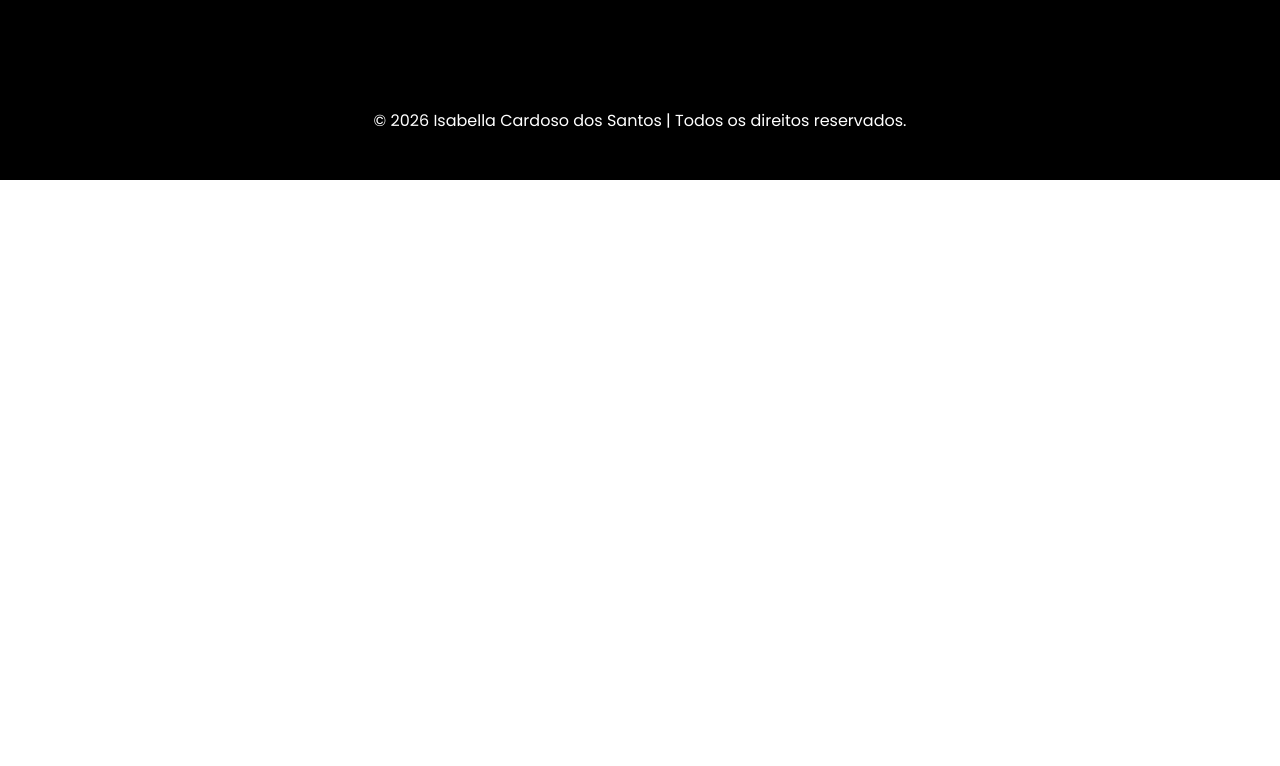
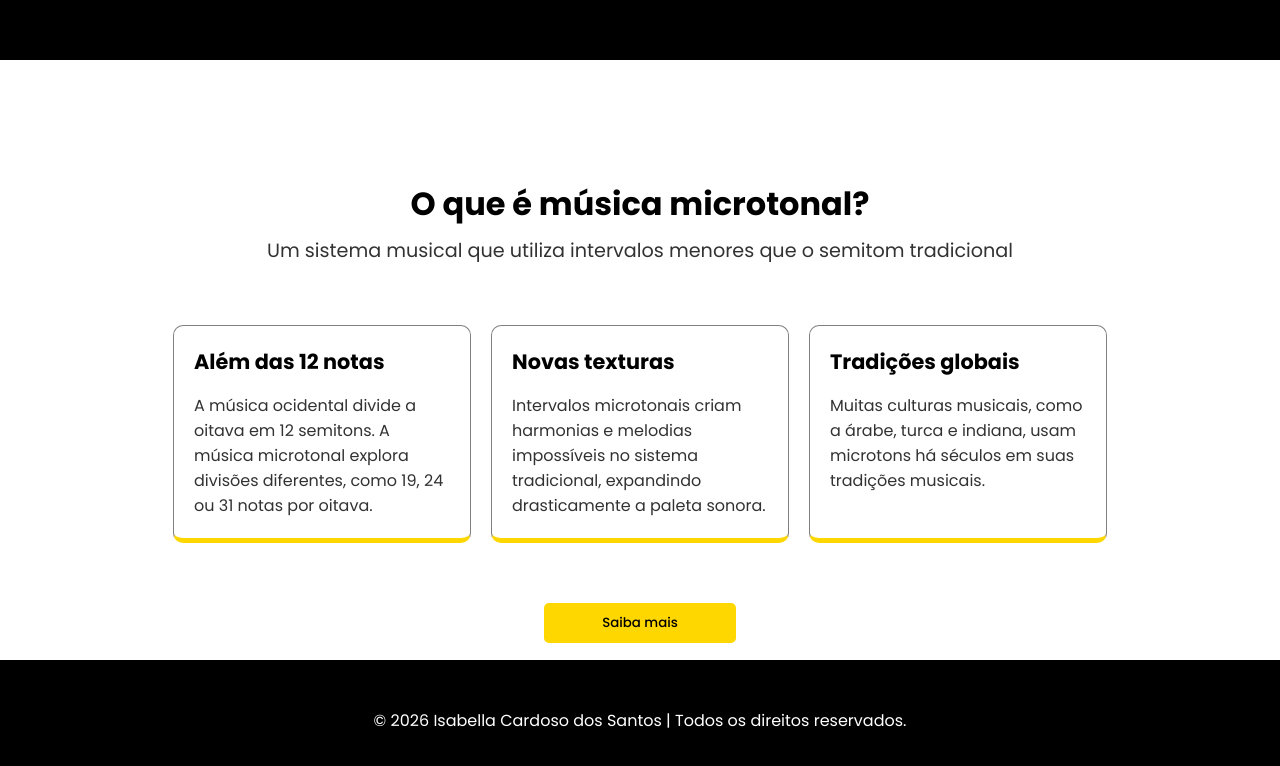
Before and after one commit to isacardosods/microtonal-music-blog, a website: page index.html in a window 1280 px wide. Shown: the part 740-1506 px from the top of the page. Before the commit the page ends 920 px from the top, so only its background shows below. Drawn offline with Linux system fonts and the light colour scheme; a web font is replaced by a local one.

Commit message:
feat: add html e css da sessão sobre

```diff
--- a/home.css
+++ b/home.css
@@ -90,3 +90,65 @@ main {
 .cadastro:hover{
     background-color: hsla(0, 0%, 100%, 0.181);
 }
+
+.sobre{
+    width: 100%;
+    height: 75vh;
+    display: flex;
+    align-items: center;
+    flex-direction: column;
+}
+
+.sobre .text-box-sobre{
+    display: flex;
+    flex-direction: column;
+    text-align: center;
+}
+
+.sobre .text-box-sobre .title{
+    font-size: 2em;
+    font-weight: 700;
+    margin-top: 15vh;
+}
+
+.sobre .text-box-sobre .descricao{
+    font-size: 1.2em;
+    color: rgb(50, 50, 50);
+    margin-top: 1vh;
+}
+
+.sobre .cards{
+    display: flex;
+    justify-content: space-between;
+    padding: 20px;
+    gap: 20px;
+    margin-top: 5vh;
+}
+
+.sobre .card{
+    width: 20vw;
+    padding: 20px;
+    border: 1px solid gray;
+    border-radius: 10px;
+    border-bottom: 5px solid #FFD700;
+}
+
+.sobre .card span{
+    font-size: 1.3em;
+    font-weight: 700;
+}
+
+.sobre .card p{
+    margin-top: 2vh;
+    color: rgb(50, 50, 50);
+}
+
+.sobre .more{
+    margin-top: 5vh;
+    background-color: #FFD700;
+    border: none;
+}
+
+.sobre .more:hover{
+    background-color: #a28d18;
+}
--- a/index.html
+++ b/index.html
@@ -41,7 +41,29 @@
         </div>
     </main>
 
+    <div class="sobre">
+        <div class="text-box-sobre">
+            <span class="title">O que é música microtonal?</span>
+            <p class="descricao">Um sistema musical que utiliza intervalos menores que o semitom tradicional</p>
+        </div>
+        <div class="cards">
+            <div class="card">
+                <span class="title">Além das 12 notas</span>
+                <p class="descricao">A música ocidental divide a oitava em 12 semitons. A música microtonal explora divisões diferentes, como 19, 24 ou 31 notas por oitava.</p>
+            </div>
 
+            <div class="card">
+                <span class="title">Novas texturas</span>
+                <p class="descricao">Intervalos microtonais criam harmonias e melodias impossíveis no sistema tradicional, expandindo drasticamente a paleta sonora.</p>
+            </div>
+
+            <div class="card">
+                <span class="title">Tradições globais</span>
+                <p class="descricao">Muitas culturas musicais, como a árabe, turca e indiana, usam microtons há séculos em suas tradições musicais.</p>
+            </div>
+        </div>
+        <button class="more btn">Saiba mais</button>
+    </div>
 
     <footer>
         <div>
```
